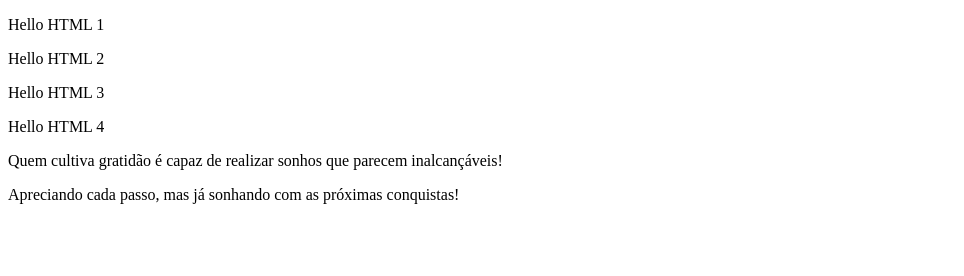
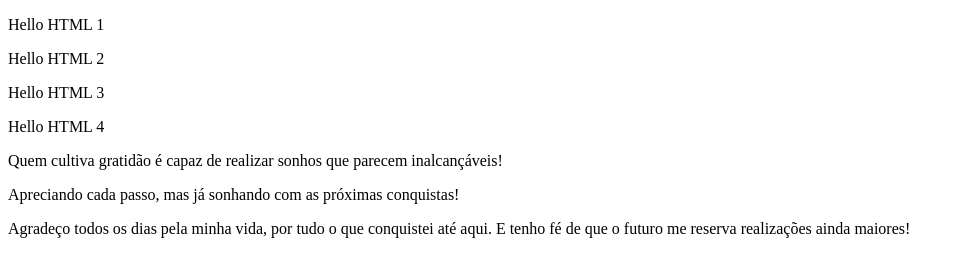
Before and after one commit to douglasrcunha/bootcamp-devjr, a plain HTML site: page index.html in a window 1280 px wide. Shown: the whole page, without its empty margins (0-964 px from the left). Drawn offline with Linux system fonts and the light colour scheme.

Commit message:
frase motivacional 3

```diff
--- a/index.html
+++ b/index.html
@@ -16,5 +16,7 @@
 
     <p>Apreciando cada passo, mas já sonhando com as próximas conquistas!</p>
 
+    <p>Agradeço todos os dias pela minha vida, por tudo o que conquistei até aqui. E tenho fé de que o futuro me reserva realizações ainda maiores!</p>
+
 </body>
 </html>
```
